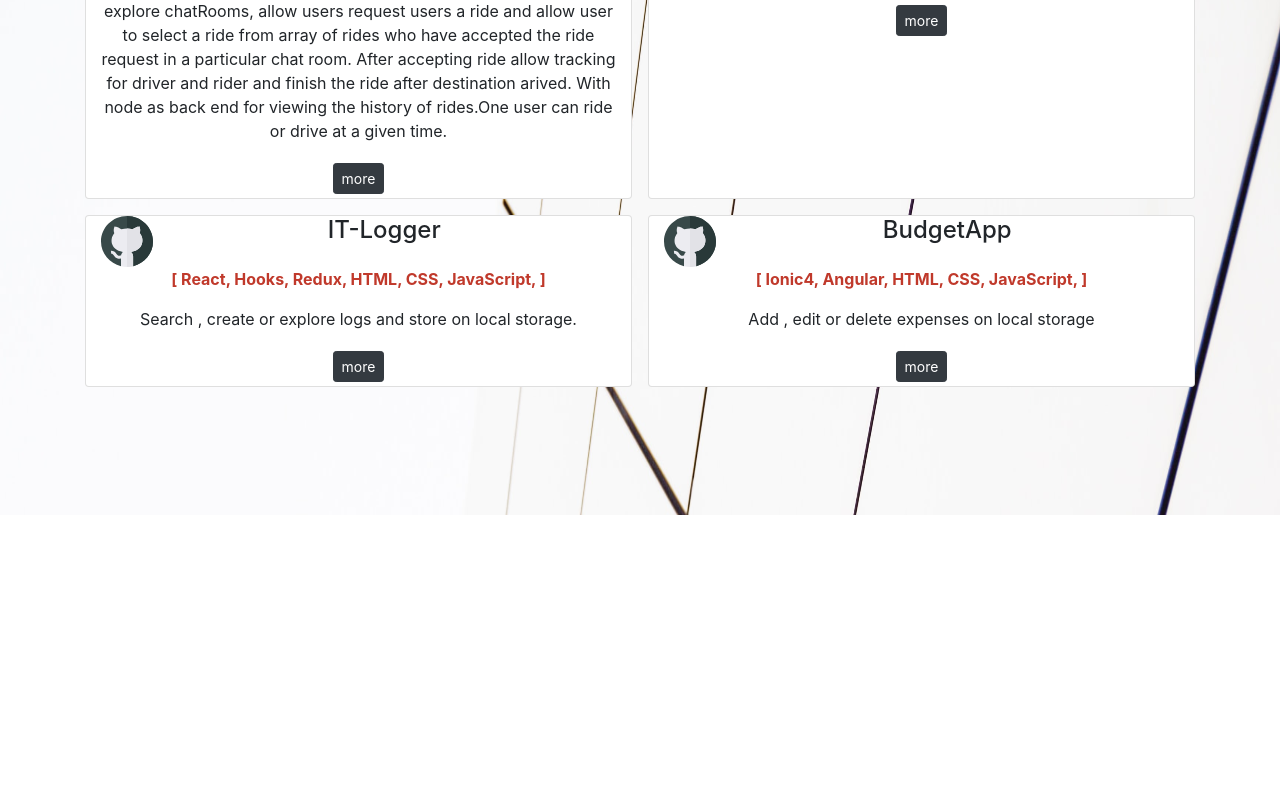
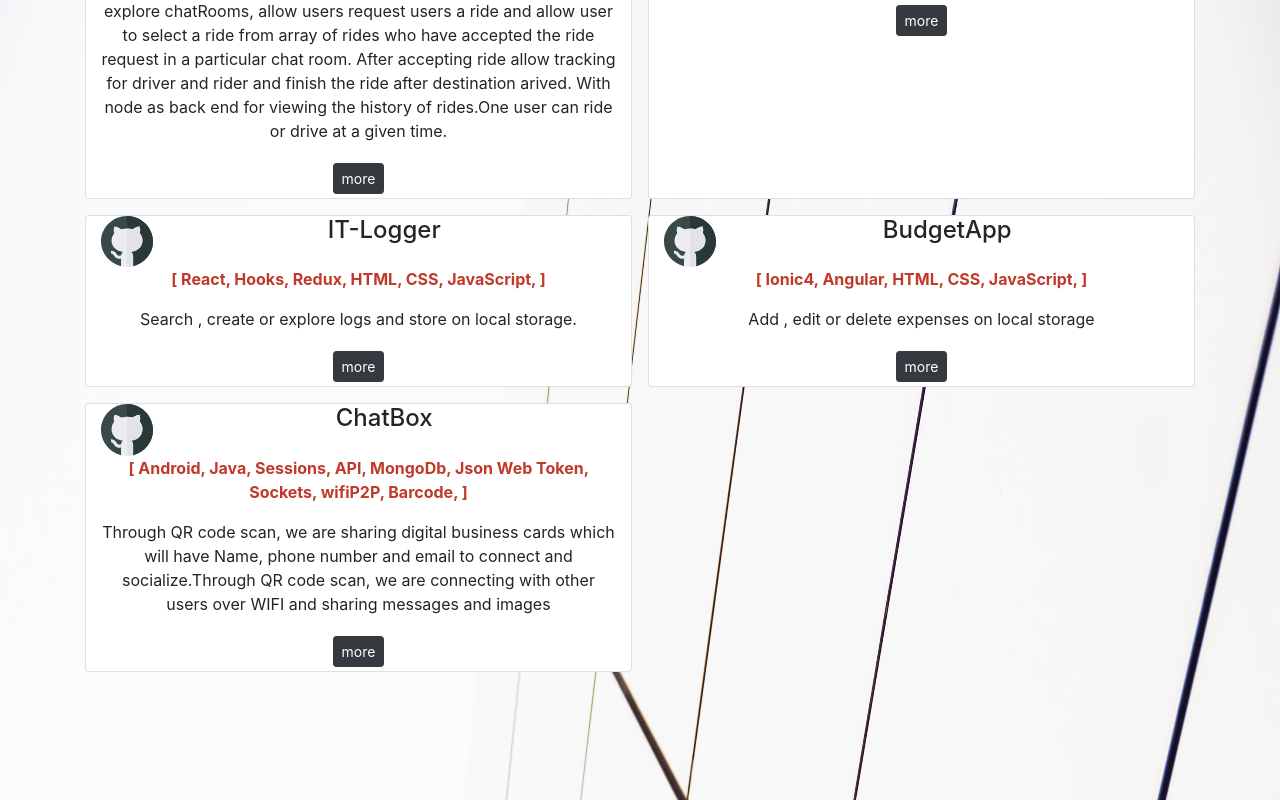
Before and after one commit to Ayappa/PortFolio, a React (Create React App) app: page /Projects in a window 1280 px wide. Shown: the part 2517-3317 px from the top of the page. Before the commit the page ends 3032 px from the top, so only its background shows below. Built offline with nearby package versions, Linux system fonts and the light colour scheme.

Commit message:
add project android

```diff
--- a/src/data.js
+++ b/src/data.js
@@ -272,6 +272,24 @@ export const data = {
 				link: "https://github.com/Ayappa/BudgetApp-ionic4",
 				description: "Add , edit or delete expenses on local storage",
 			},
+			{
+				id: 23,
+				name: "ChatBox",
+				tools: [
+					"Android",
+					"Java",
+					"Sessions",
+					"API",
+					"MongoDb",
+					"Json Web Token",
+					"Sockets",
+					"wifiP2P",
+					"Barcode",
+				],
+				link: "https://github.com/Ayappa/Business-Card-through-wifiP2p-android",
+				description:
+					"Through QR code scan, we are sharing digital business cards which will have Name, phone number and email to connect and socialize.Through QR code scan, we are connecting with other users over WIFI and sharing messages and images",
+			},
 		],
 	},
 };
```
